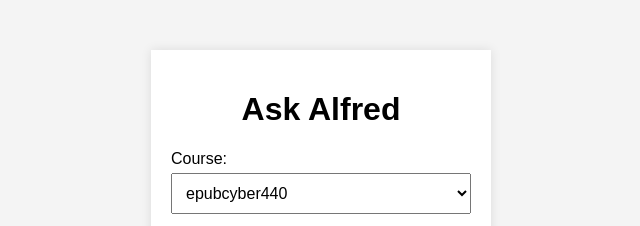
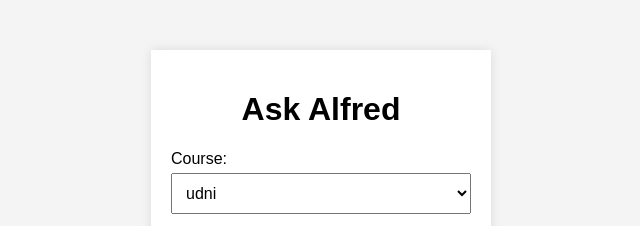
Before and after one commit to haxtheweb/frontendAlfred, a website: page index.html in a window 1280 px wide. Shown: the top 226 px of the page, 319-959 px from the left. Drawn offline with Linux system fonts and the light colour scheme.

Commit message:
added udni
udni added

```diff
--- a/index.html
+++ b/index.html
@@ -13,6 +13,7 @@
 
             <label for="course">Course:</label>
             <select id="course" name="course" required>
+                <option value="udni">udni</option>
                 <option value="epubcyber440">epubcyber440</option>
                 <option value="staxpython">Intro to Python</option>
                 <option value="phys211">phys211</option>
```
